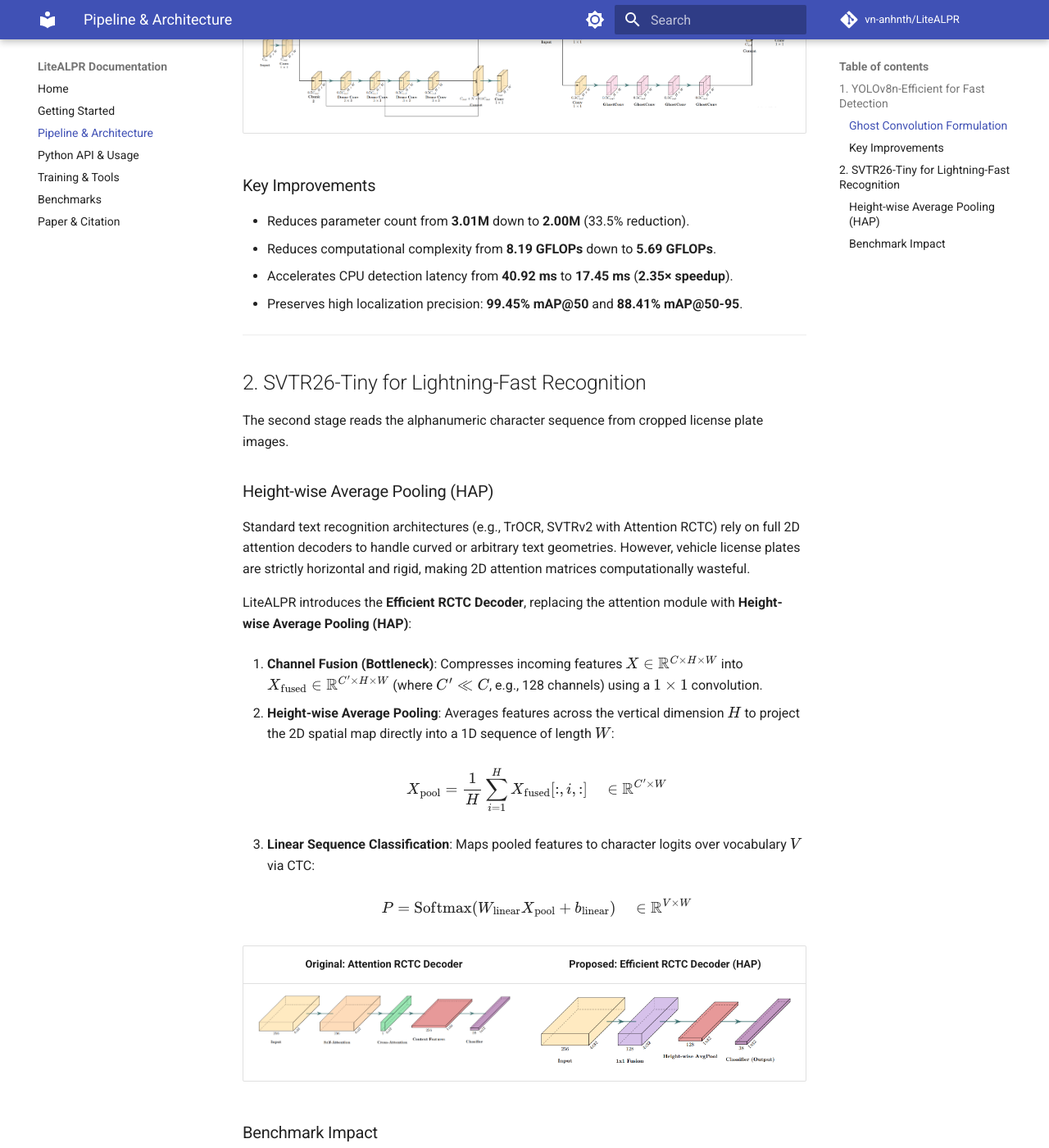
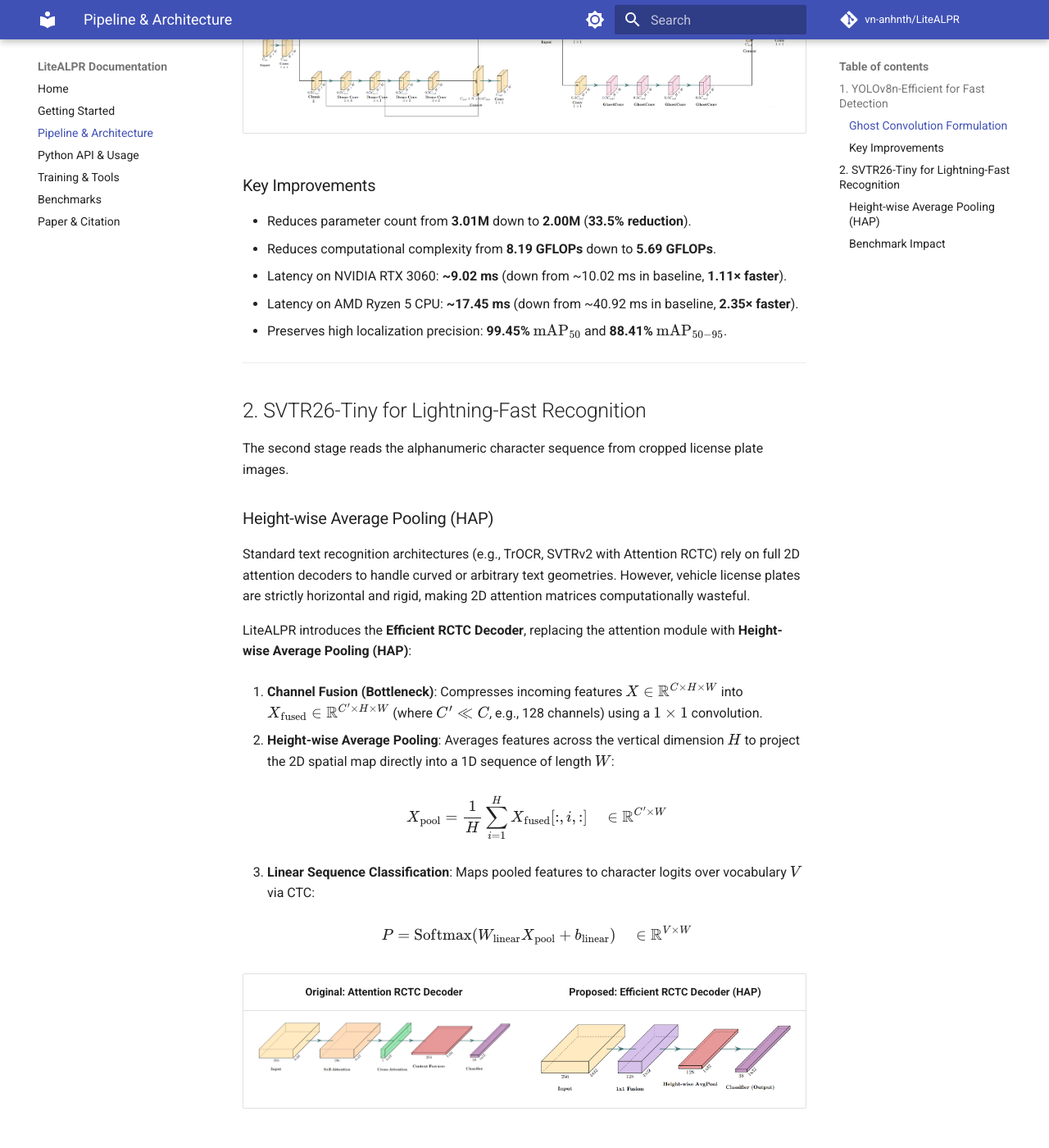
Before and after one commit to vn-anhnth/LiteALPR, an MkDocs documentation site: the page built from docs/pipeline.md, in a window 1280 px wide and 1400 px high, scrolled down 1327 px. Shown: the whole window at 82% size. Built offline with MkDocs 1.6.1 and Material for MkDocs 9.7.7, drawn with Linux system fonts in a browser that asks for light colours; comment, search, counter and statistics services are not loaded; the version menu is left out; some of the changed text lies outside the part shown.

Commit message:
docs: add benchmark results and pipeline architecture documentation

```diff
--- a/docs/pipeline.md
+++ b/docs/pipeline.md
@@ -39,10 +39,11 @@
 | ![Original C2f](figures/generate_c2f.png){ width="320" } | ![Proposed C3Ghost](figures/generate_c3ghost.png){ width="320" } |
 
 ### Key Improvements
-- Reduces parameter count from **3.01M** down to **2.00M** (33.5% reduction).
+- Reduces parameter count from **3.01M** down to **2.00M** (**33.5% reduction**).
 - Reduces computational complexity from **8.19 GFLOPs** down to **5.69 GFLOPs**.
-- Accelerates CPU detection latency from **40.92 ms** to **17.45 ms** (**2.35× speedup**).
-- Preserves high localization precision: **99.45% mAP@50** and **88.41% mAP@50-95**.
+- Latency on NVIDIA RTX 3060: **~9.02 ms** (down from ~10.02 ms in baseline, **1.11× faster**).
+- Latency on AMD Ryzen 5 CPU: **~17.45 ms** (down from ~40.92 ms in baseline, **2.35× faster**).
+- Preserves high localization precision: **99.45% $\text{mAP}_{50}$** and **88.41% $\text{mAP}_{50-95}$**.
 
 ---
 
@@ -70,7 +71,7 @@
 | ![Original Decoder](figures/original_rctc_decoder.png){ width="350" } | ![Efficient Decoder](figures/efficient_rctc_decoder.png){ width="350" } |
 
 ### Benchmark Impact
-- Model size: **4.22M parameters** (down from 5.11M in baseline SVTRv2).
-- Latency on NVIDIA RTX 3060: **5.03 ms**.
-- Latency on AMD Ryzen 5 CPU: **8.32 ms** (down from 19.82 ms, **2.38× faster**).
-- Sequence Accuracy: **89.15%** with Character Error Rate (CER) of **3.28%**.
+- Model size: **4.22M parameters** (down from **5.11M** in baseline SVTRv2, **17.4% reduction**).
+- Latency on NVIDIA RTX 3060: **~5.03 ms** (down from ~5.85 ms in baseline, **1.16× faster**).
+- Latency on AMD Ryzen 5 CPU: **~8.32 ms** (down from ~10.84 ms in baseline, **1.30× faster**).
+- Sequence Accuracy: **89.15%** with Character Error Rate (CER) of **3.28%** (compared to 88.25% accuracy and 3.56% CER in baseline).
```
Also changed, not shown: docs/benchmarks.md (+3 -3 lines).
